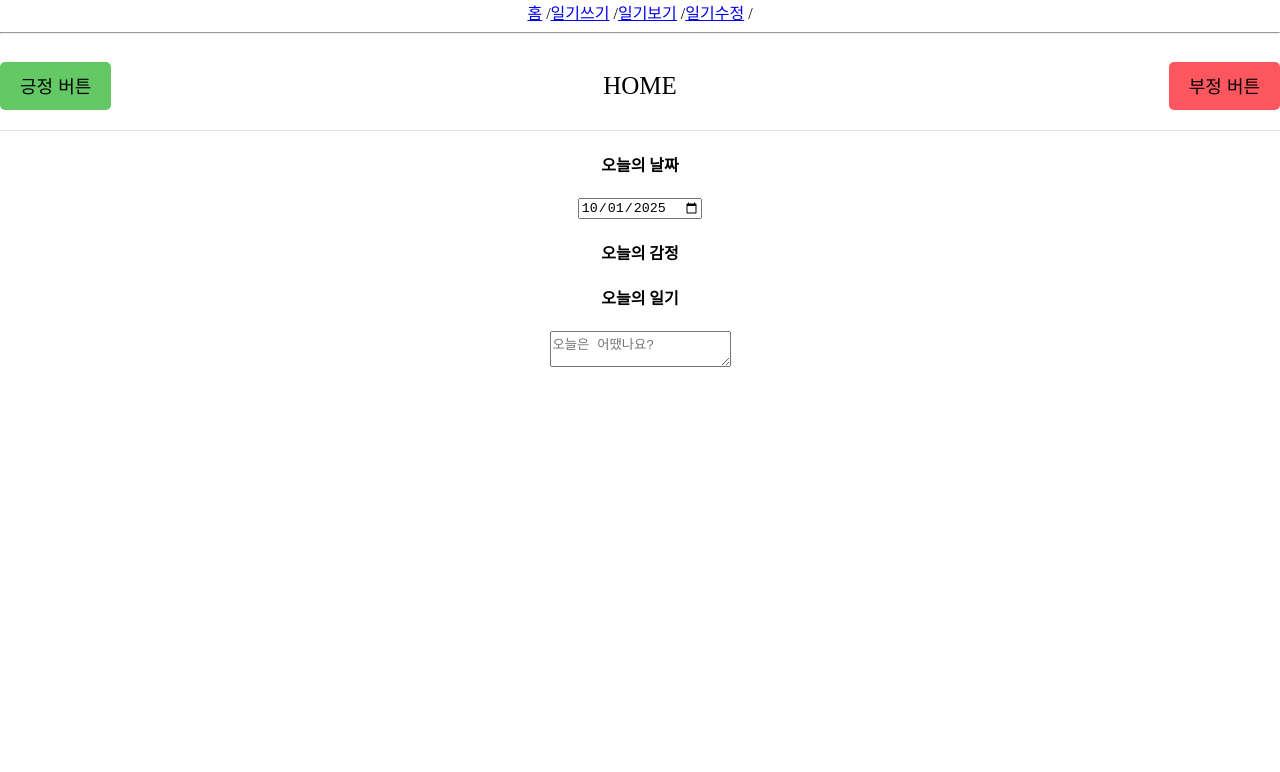
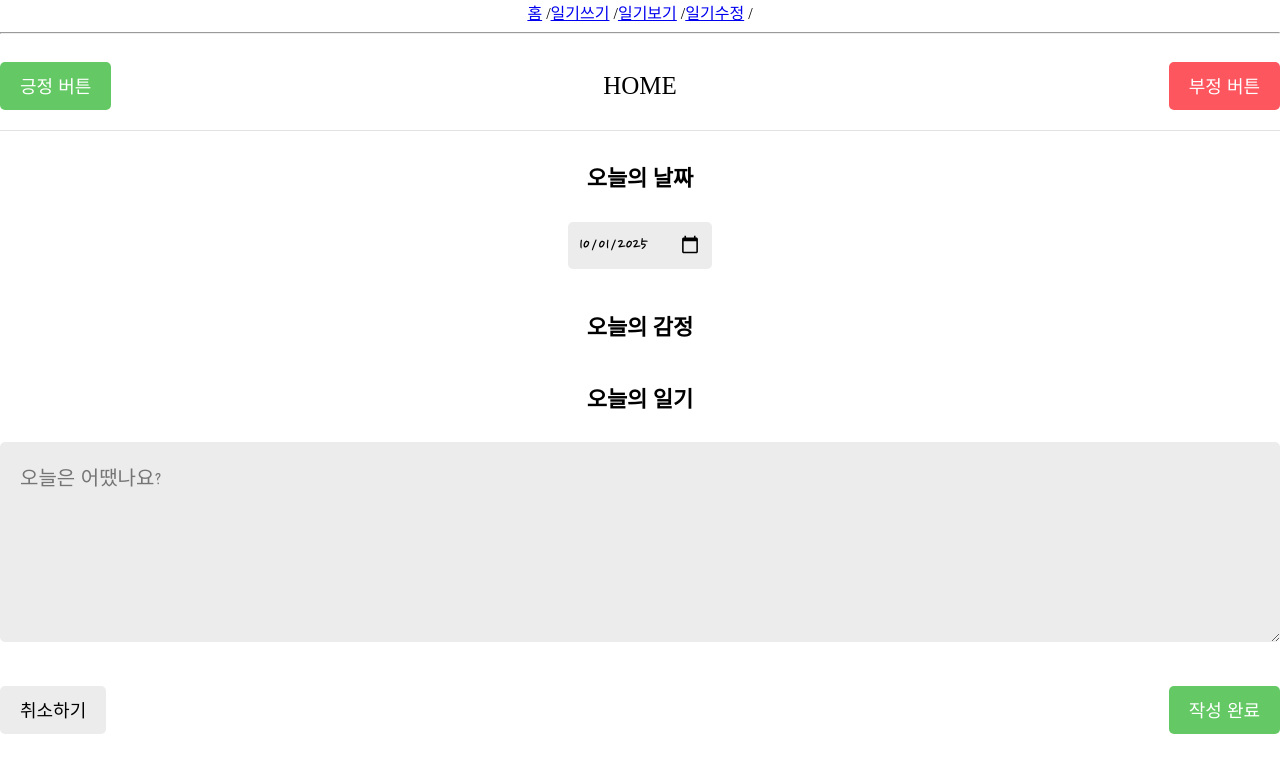
Before and after one commit to gyojincompany/react_project3_emotion_diary-20251001, a React (Create React App) app: page / in a window 1280 px wide. Shown: the top 772 px of the page. Built offline with nearby package versions, Linux system fonts and the light colour scheme; a web font is replaced by a local one.

Commit message:
Editor css 적용

```diff
--- a/src/component/Button.css
+++ b/src/component/Button.css
@@ -10,15 +10,15 @@
 
 .Button_positive {
     background-color: #64c964;
-    counter-reset: white;
+    color: white;
 }
 
 .Button_negative {
     background-color: #fd565f;
-    counter-reset: white;
+    color: white;
 }
 
 .Button_default {
     background-color: #ececec;
-    counter-reset: black;
+    color: black;
 }
--- a/src/component/Editor.css
+++ b/src/component/Editor.css
@@ -1,3 +1,40 @@
 .Editor {
 
 }
+
+.Editor .editor_section {
+    margin-bottom: 40px;
+}
+
+.editor_section h4 {
+    font-size: 22px;
+    font-weight: bold;
+}
+
+.Editor input, textarea {
+    border: none;
+    border-radius: 5px;
+    background-color: #ececec;
+    padding: 20px;
+    font-size: 20px;
+    font-family: "Nanum Pen Script";
+}
+
+.Editor input {
+    padding: 10px;
+    padding-bottom: 10px;
+    cursor: pointer;
+}
+
+.Editor textarea {
+    width: 100%;
+    min-height: 200px;
+    box-sizing: border-box;
+    resize: vertical;
+}
+
+.Editor .bottom_section {
+    display: flex;
+    align-items: center;
+    justify-content: space-between;
+}
--- a/src/component/Editor.js
+++ b/src/component/Editor.js
@@ -1,6 +1,8 @@
 import { useState } from "react";
 import "./Editor.css"
 import { getFormattedDate } from "../util";
+import Button from "./Button";
+import { useNavigate } from "react-router-dom";
 
 
 //props initData->입력창 또는 수정창에서 다르게 보여질 입력내용
@@ -34,6 +36,18 @@ const Editor = ({initData, onSubmit}) => {
         });
     }
 
+    const handleSubmit = () => { //작성완료 버튼 이벤트 핸들러
+        onSubmit(state);
+    }
+
+    const navigate = useNavigate();
+
+    //취소버튼 이벤트 핸들러
+    const handleOnGoBack = () => {
+        navigate(-1); //이전 페이지로 이동
+        //window.history.go(-1);
+    }
+
     return (
         <div className="Editor">
             <div className="editor_section">
@@ -58,8 +72,10 @@ const Editor = ({initData, onSubmit}) => {
                     />
                 </div>
             </div>
-            <div className="editor_section">
+            <div className="editor_section bottom_section">
                 {/* 작성완료 버튼, 취소 버튼 */}
+                <Button text={"취소하기"} onClick={handleOnGoBack} />
+                <Button text={"작성 완료"} type={"positive"} onClick={handleSubmit} />
             </div>
         </div>
     );
--- a/src/pages/Home.js
+++ b/src/pages/Home.js
@@ -8,13 +8,17 @@ const Home = () => {
     // const [searchParams, setSearchParams] = useSearchParams();
     // console.log(searchParams.get("memberid")); //request.getParameter("memberid") 유사
 
+    const onSubmit = () => {
+        alert("작성 완료 버튼을 클릭했음!");
+    }
+
     return (
         <div>
             <Header title={"HOME"}
               leftChild={<Button type={"positive"} text={"긍정 버튼"} onClick={()=>{alert("positive button");}} />}
               rightChild={<Button type={"negative"} text={"부정 버튼"} onClick={()=>{alert("negative button");}} />}
             />
-            <Editor />
+            <Editor onSubmit={onSubmit}/>
 
         </div>
     );
```
